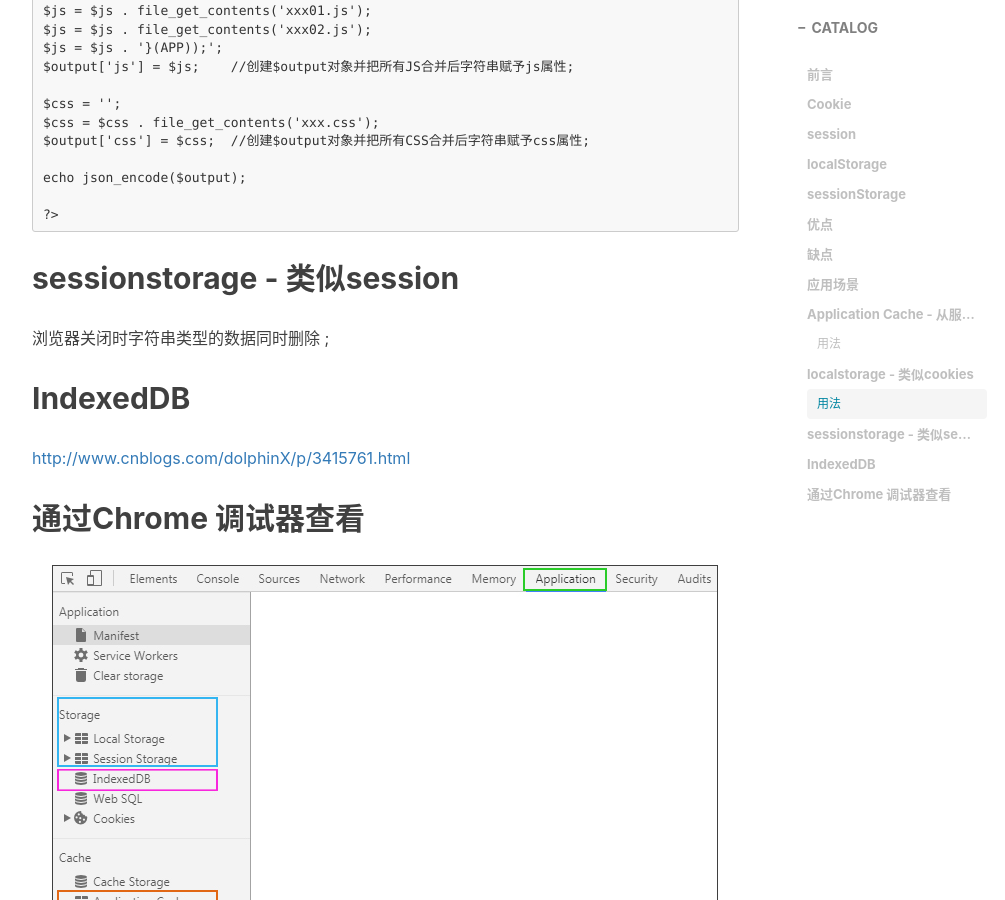
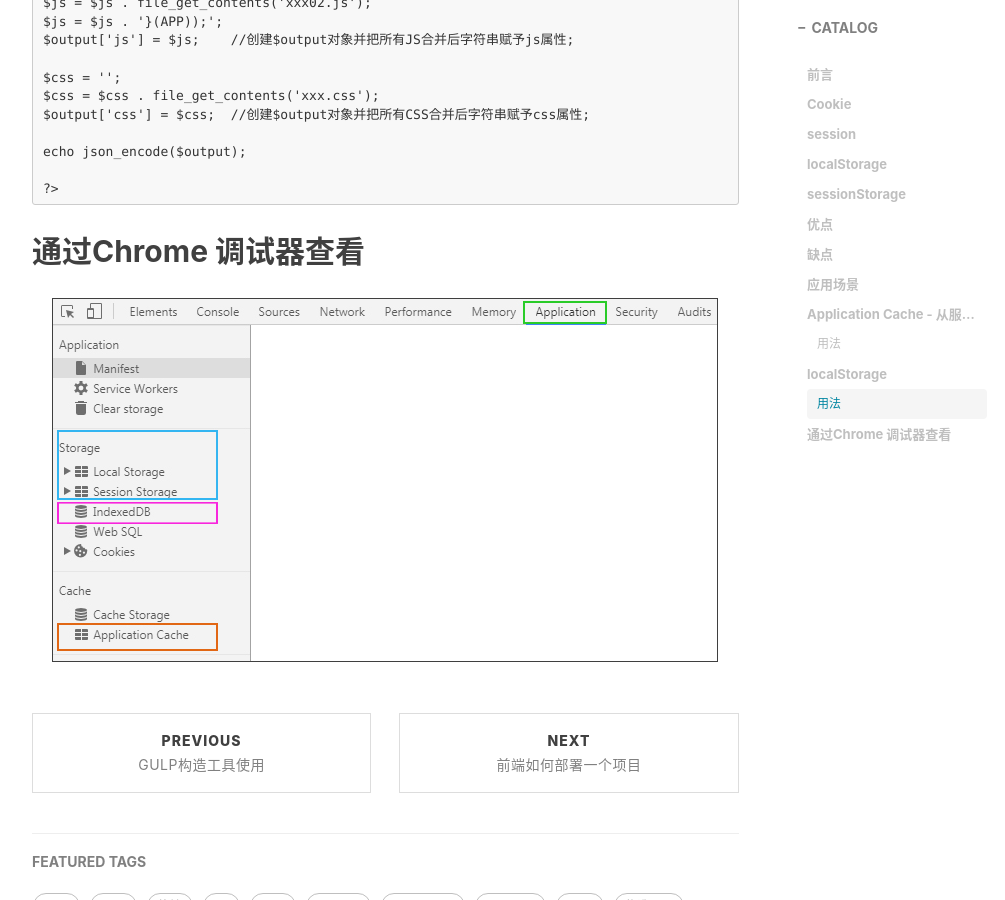
Before and after one commit to devin-huang/devin-huang.github.io, a Jekyll site: the page built from _posts/2017-06-11-HTML5缓存.md, in a window 1280 px wide and 900 px high, scrolled down 5278 px. Shown: the whole window, without its empty margins (233-1238 px from the left). Built offline with Jekyll 4.4.1, drawn with Linux system fonts in a browser that asks for light colours; nearby versions of some CDN libraries; comment, search, counter and statistics services are not loaded; some of the changed text lies outside the part shown.

Commit message:
Update 2017-06-11-HTML5缓存.md

````diff
--- a/_posts/2017-06-11-HTML5缓存.md
+++ b/_posts/2017-06-11-HTML5缓存.md
@@ -14,38 +14,38 @@ tags:
 
 # 前言
 
-## Cookie
+### Cookie
 
 经过HTTP请求服务器返回小量信息存放在客户端
 
-## session
+### session
 
 信息存放在服务器，在一定时间内（默认30分钟）有效，过了期限自动销毁
 
-## localStorage
+### localStorage
 
 大量数据永久存放在客户端（无需经过服务器）
 
-## sessionStorage
+### sessionStorage
 
 大量数据存放在客户端，当前页面或当前页面的内部页面关闭时自动销毁
 
-## 优点
+### 优点
 
 Cookie=》极高的扩展性和可用性 ；          localStorage / sessionStorage =》 1.存放大小4M，2.仅仅保存在客户端，3.接口易于封装
 
-## 缺点
+### 缺点
 
 Cookie=》1.需HTTP请求   2.存储量小 ；   localStorage / sessionStorage =》 1.仅能保存为字符串，不便于存储复杂数据类型
 
-## 应用场景
+### 应用场景
 Cookie：考虑到每个 HTTP 请求都会带着 Cookie 的信息，所以 Cookie 当然是能精简就精简啦，比较常用的一个应用场景就是判断用户是否登录。针对登录过的用户，服务器端会在他登录时往 Cookie 中插入一段加密过的唯一辨识单一用户的辨识码，下次只要读取这个值就可以判断当前用户是否登录啦。
 
 localStorage ：来保存用户在电商网站的购物车信息，HTML5游戏通常会产生一些本地数据，localStorage 也是非常适用的；
 
 sessionStorage：一些内容特别多的表单，为了优化用户体验，我们可能要把表单页面拆分成多个子页面，然后按步骤引导用户填写。这时候 sessionStorage 的作用就发挥出来了。
 
-## Application Cache - 从服务端下载指定文件存放于本地实现离线浏览
+# Application Cache - 从服务端下载指定文件存放于本地实现离线浏览
 
 #### 用法
 
@@ -91,7 +91,7 @@ for($i = 1 ; $i <= count($arr); $i++){
 ?>
 ```
 
-## localstorage  - 类似cookies
+# localStorage
 
 永久将数据保存为JSON字符串或纯字符串格式存储机制（必须为字符串）
 
@@ -198,14 +198,6 @@ echo json_encode($output);
 ?>
 ```
 
-## sessionstorage  - 类似session
-
-浏览器关闭时字符串类型的数据同时删除 ;
-
-## IndexedDB
-
-[http://www.cnblogs.com/dolphinX/p/3415761.html ](http://www.cnblogs.com/dolphinX/p/3415761.html )
-
 ## 通过Chrome 调试器查看
 
 ![](/img/pubilc/html5-2.jpg)
````
